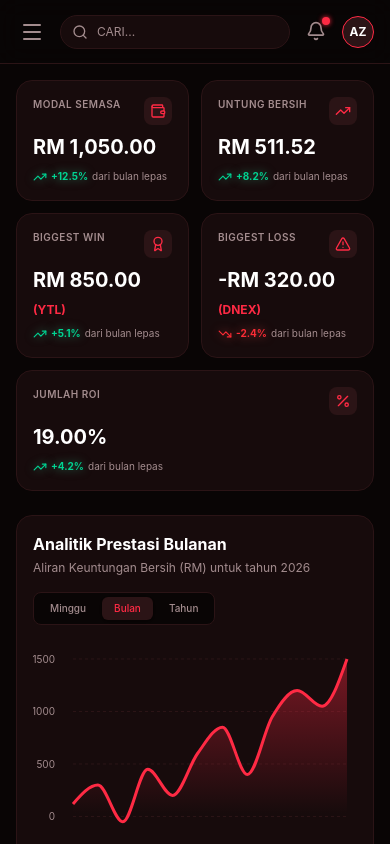
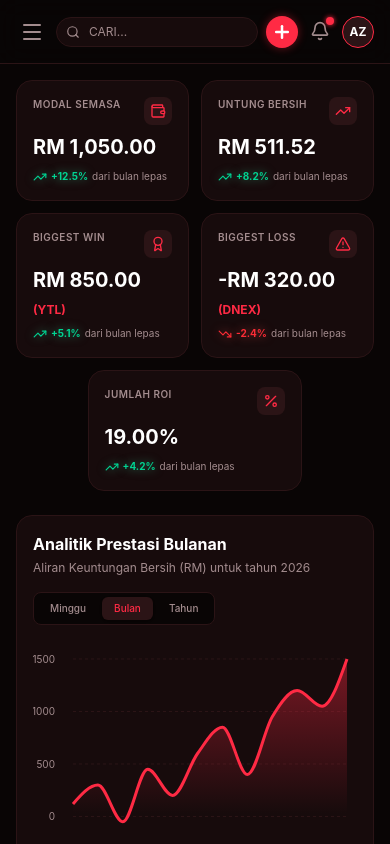
Before and after one commit to rizwanyim/tickr, a React (Vite) app: page / in a window 390 px wide. Built offline with nearby package versions, Linux system fonts and the light colour scheme.

Commit message:
Improve mobile layout for ROI and header
Refactor ROI display for mobile responsiveness and adjust header layout.

```diff
--- a/src/App.jsx
+++ b/src/App.jsx
@@ -184,8 +184,12 @@ export default function App() {
         <StatCard title="Untung Bersih" value="RM 511.52" icon={TrendingUp} trend="up" trendValue="+8.2%" />
         <StatCard title="Biggest Win" value="RM 850.00" remark="(YTL)" icon={Award} trend="up" trendValue="+5.1%" />
         <StatCard title="Biggest Loss" value="-RM 320.00" remark="(DNEX)" icon={AlertTriangle} trend="down" trendValue="-2.4%" />
-        <div className="col-span-2 lg:col-span-1">
-           <StatCard title="Jumlah ROI" value="19.00%" icon={Percent} trend="up" trendValue="+4.2%" />
+
+        {/* KOTAK ROI (Dilaraskan ke tengah untuk Mobile, 60% saiz) */}
+        <div className="col-span-2 lg:col-span-1 flex justify-center lg:block">
+           <div className="w-[60%] sm:w-1/2 lg:w-full h-full">
+             <StatCard title="Jumlah ROI" value="19.00%" icon={Percent} trend="up" trendValue="+4.2%" />
+           </div>
         </div>
       </div>
 
@@ -278,7 +282,7 @@ export default function App() {
           </div>
         </div>
 
-        {/* GRAF KEKERAPAN SEKTOR (Ditukar ke Bar Chart) */}
+        {/* GRAF KEKERAPAN SEKTOR (Bar Chart) */}
         <div className="bg-[#170b0c] border border-[#2b1416] rounded-2xl p-4 md:p-6 flex flex-col min-h-[280px]">
           <h2 className="text-sm font-bold text-white">Kekerapan Sektor</h2>
           <p className="text-[#a38c8e] text-xs mb-4">Sektor Bursa yang aktif di-trade (%)</p>
@@ -480,16 +484,42 @@ export default function App() {
         <div className="p-4 border-t border-[#2b1416]"><button onClick={() => navigateTo('settings')} className={`w-full flex items-center gap-3 px-4 py-3 rounded-xl transition-all ${activeMenu === 'settings' ? 'bg-gradient-to-r from-[#2b1416] to-transparent text-[#ff2a44] border-l-2 border-[#ff2a44]' : 'text-[#a38c8e] hover:bg-[#170b0c] hover:text-white'}`}><Settings size={18} /> <span className="font-medium text-sm">Tetapan</span></button></div>
       </div>
       <div className="flex-1 flex flex-col h-screen overflow-hidden w-full">
+
+        {/* HEADER DILARASKAN UNTUK MOBILE */}
         <header className="h-16 md:h-20 border-b border-[#2b1416] flex items-center justify-between px-4 md:px-8 bg-[#090505]/80 backdrop-blur-md sticky top-0 z-10 shrink-0">
-          <div className="flex items-center gap-3 w-full md:w-auto">
-             <button className="md:hidden text-[#a38c8e] hover:text-white p-1" onClick={() => setIsMobileMenuOpen(true)}><Menu size={24} /></button>
-            <div className="relative flex-1 md:w-72"><Search size={16} className="absolute left-3 top-1/2 -translate-y-1/2 text-[#a38c8e]" /><input type="text" placeholder="Cari..." value={searchQuery} onChange={(e) => setSearchQuery(e.target.value)} className="w-full bg-[#170b0c] border border-[#2b1416] rounded-full py-2 pl-9 md:pl-10 pr-4 text-xs md:text-sm text-white placeholder-[#a38c8e] focus:outline-none focus:border-[#ff2a44] transition-colors uppercase" /></div>
+
+          {/* Bahagian Kiri Header: Menu & Search & Butang [+] Mobile */}
+          <div className="flex items-center gap-2 md:gap-3 flex-1 md:flex-none md:w-auto">
+             <button className="md:hidden text-[#a38c8e] hover:text-white p-1 shrink-0" onClick={() => setIsMobileMenuOpen(true)}>
+               <Menu size={24} />
+             </button>
+
+            <div className="relative flex-1 md:w-72">
+              <Search size={14} className="absolute left-2.5 md:left-3 top-1/2 -translate-y-1/2 text-[#a38c8e]" />
+              <input type="text" placeholder="Cari..." value={searchQuery} onChange={(e) => setSearchQuery(e.target.value)} className="w-full bg-[#170b0c] border border-[#2b1416] rounded-full py-1.5 md:py-2 pl-8 md:pl-10 pr-3 text-xs md:text-sm text-white placeholder-[#a38c8e] focus:outline-none focus:border-[#ff2a44] transition-colors uppercase" />
+            </div>
+
+            {/* Butang [+] Bulat Merah (KHAS MOBILE SAHAJA) */}
+            <button
+              onClick={() => navigateTo('plan')}
+              className="md:hidden flex items-center justify-center w-8 h-8 bg-[#ff2a44] rounded-full shadow-[0_0_10px_rgba(255,42,68,0.4)] shrink-0"
+            >
+              <Plus size={20} strokeWidth={3} className="text-white" />
+            </button>
           </div>
-          <div className="flex items-center gap-4 md:gap-6 ml-4">
-            <button onClick={() => navigateTo('plan')} className="hidden sm:flex items-center gap-2 bg-[#ff2a44] text-white px-3 md:px-4 py-2 rounded-lg text-xs md:text-sm font-bold shadow-[0_0_15px_rgba(255,42,68,0.3)] hover:bg-[#e0253b] transition-all"><Plus size={16} /> <span className="hidden md:inline">Trade Baru</span></button>
-            <div className="hidden sm:block w-px h-6 bg-[#2b1416]"></div>
+
+          {/* Bahagian Kanan Header: Trade Baru (Desktop) & Loceng & Profil */}
+          <div className="flex items-center gap-3 md:gap-6 ml-3 shrink-0">
+            <button onClick={() => navigateTo('plan')} className="hidden md:flex items-center gap-2 bg-[#ff2a44] text-white px-3 md:px-4 py-2 rounded-lg text-xs md:text-sm font-bold shadow-[0_0_15px_rgba(255,42,68,0.3)] hover:bg-[#e0253b] transition-all">
+              <Plus size={16} /> <span className="hidden md:inline">Trade Baru</span>
+            </button>
+            <div className="hidden md:block w-px h-6 bg-[#2b1416]"></div>
+
             <div className="relative">
-              <button onClick={() => setShowNotifications(!showNotifications)} className="text-[#a38c8e] hover:text-white transition-colors relative mt-1"><Bell size={20} /><span className="absolute -top-1 -right-1 w-2 h-2 bg-[#ff2a44] rounded-full shadow-[0_0_5px_#ff2a44]"></span></button>
+              <button onClick={() => setShowNotifications(!showNotifications)} className="text-[#a38c8e] hover:text-white transition-colors relative mt-1">
+                <Bell size={20} />
+                <span className="absolute -top-1 -right-1 w-2 h-2 bg-[#ff2a44] rounded-full shadow-[0_0_5px_#ff2a44]"></span>
+              </button>
               {showNotifications && (
                 <div className="absolute right-[-40px] md:right-0 mt-4 w-64 bg-[#170b0c] border border-[#2b1416] rounded-xl shadow-2xl py-2 z-50">
                   <p className="text-xs text-[#a38c8e] uppercase px-4 py-2 border-b border-[#2b1416] font-bold">Notifikasi Baru</p>
@@ -497,6 +527,7 @@ export default function App() {
                 </div>
               )}
             </div>
+
             <div onClick={() => navigateTo('settings')} className="flex items-center gap-3 cursor-pointer group">
               <div className="w-8 h-8 md:w-9 md:h-9 rounded-full bg-[#2b1416] border border-[#ff2a44] flex items-center justify-center text-xs md:text-sm font-bold group-hover:bg-[#ff2a44] transition-colors">{profile.initials}</div>
               <div className="hidden lg:block"><p className="text-sm font-semibold group-hover:text-[#ff2a44] transition-colors">{profile.name}</p><p className="text-[10px] text-[#a38c8e]">Trader Profesional</p></div>
@@ -504,6 +535,7 @@ export default function App() {
             </div>
           </div>
         </header>
+
         <main className="flex-1 overflow-y-auto p-4 md:p-8 scrollbar-hide">
           <div className="max-w-7xl mx-auto">
             {activeMenu === 'dashboard' && renderDashboard()}
```
